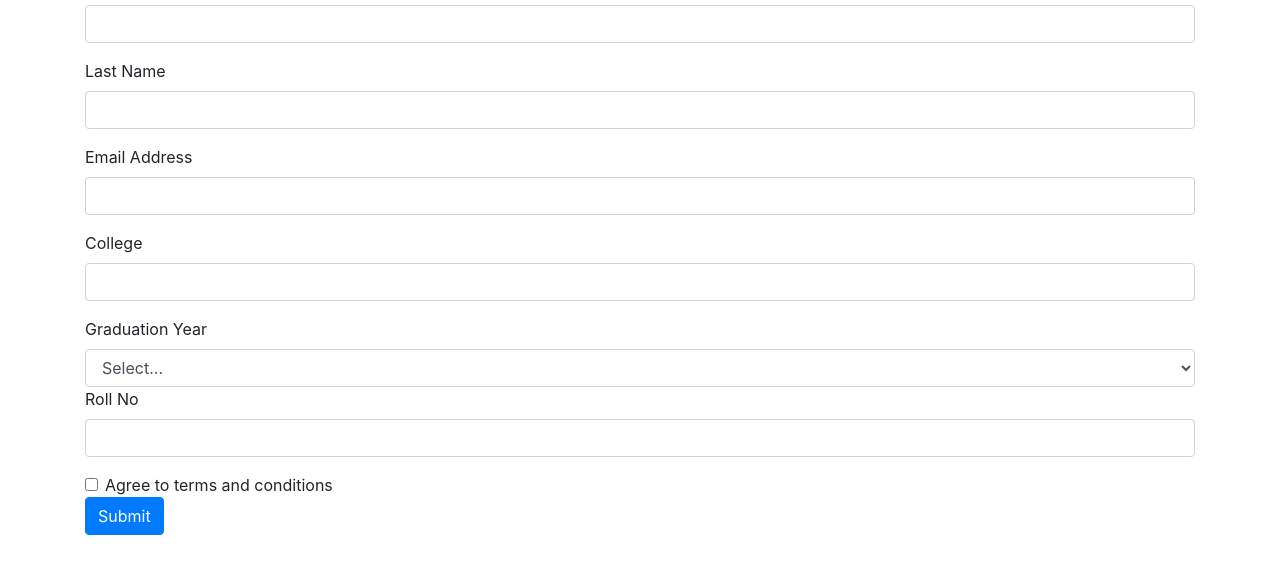
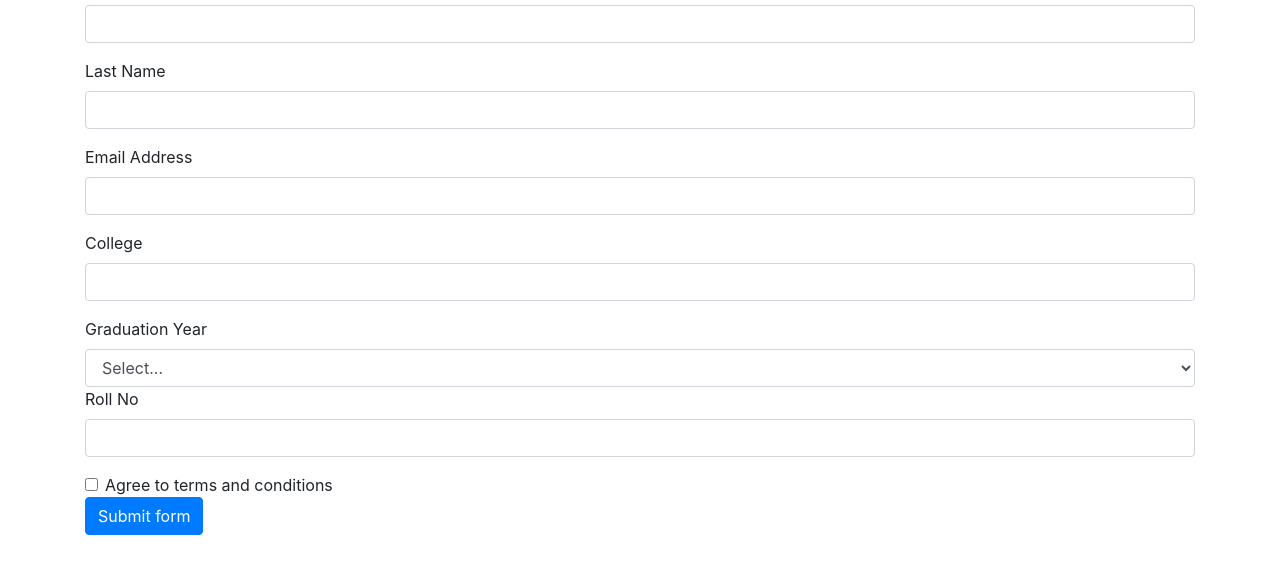
Before and after one commit to acciojob/bootstrap-form-easy-Gokleshchaudhary, a website: page main.html in a window 1280 px wide. Shown: the part 73-646 px from the top of the page. Drawn offline with nearby package versions, Linux system fonts and the light colour scheme.

Commit message:
created a submission

```diff
--- a/main.html
+++ b/main.html
@@ -52,7 +52,7 @@
                 <label class="form-check-label" for="conditions-checkbox">Agree to terms and conditions</label>
                 <div class="invalid-feedback">You must agree before submitting.</div>
             </div>
-            <button type="submit" class="btn btn-primary">Submit</button>
+            <button type="submit" class="btn btn-primary">Submit form</button>
         </form>
     </div>
 
```
